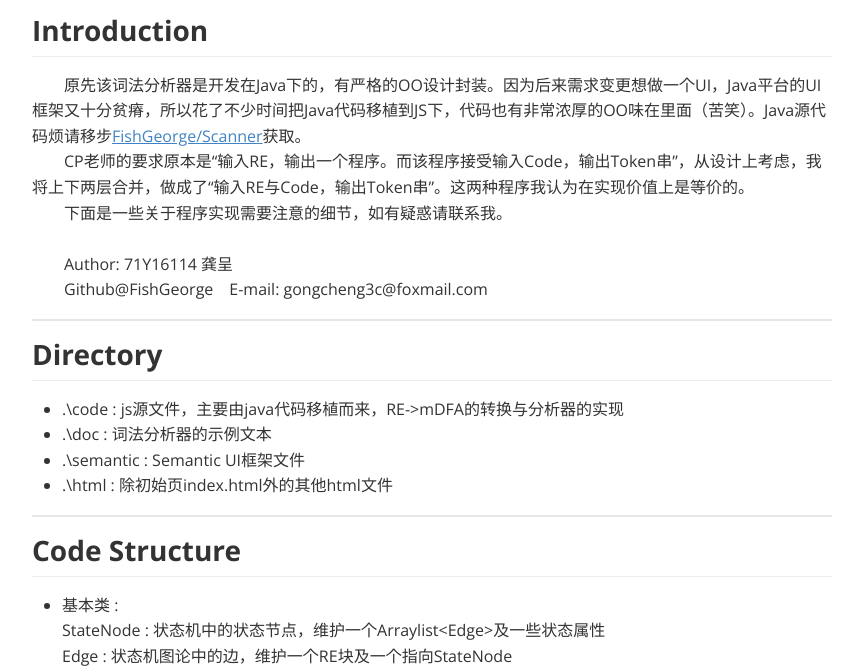
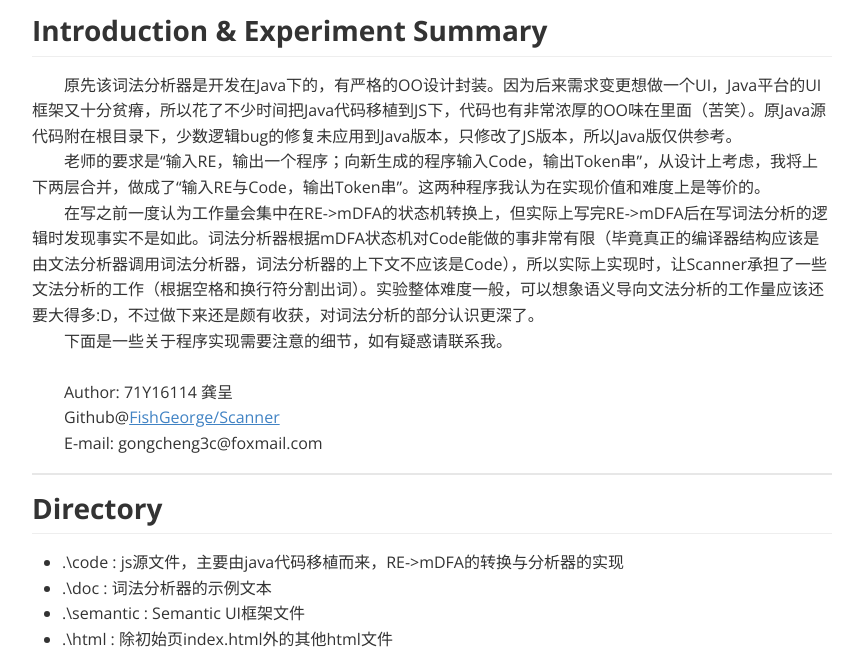
Before and after one commit to FishGeorge/Scanner, a plain HTML site: page ScannerApp/html/readme.html in a window 1280 px wide. Shown: the part 94-760 px from the top of the page, without its empty margins (208-1071 px from the left). Drawn offline with nearby package versions, Linux system fonts and the light colour scheme; a web font is replaced by a local one.

Commit message:
upd: 实验报告添补细节

```diff
--- a/ScannerApp/html/readme.html
+++ b/ScannerApp/html/readme.html
@@ -1163,14 +1163,16 @@
 <div id='write' class='is-node'>
     <h1>Compilers Principle Course Design</h1>
 
-    <h2>Introduction</h2>
+    <h2>Introduction & Experiment Summary</h2>
 
-    <p>&emsp;&emsp;原先该词法分析器是开发在Java下的，有严格的OO设计封装。因为后来需求变更想做一个UI，Java平台的UI框架又十分贫瘠，所以花了不少时间把Java代码移植到JS下，代码也有非常浓厚的OO味在里面（苦笑）。Java源代码烦请移步<a
-            href="https://github.com/FishGeorge/Scanner">FishGeorge/Scanner</a>获取。<br/>
-        &emsp;&emsp;CP老师的要求原本是“输入RE，输出一个程序。而该程序接受输入Code，输出Token串”，从设计上考虑，我将上下两层合并，做成了“输入RE与Code，输出Token串”。这两种程序我认为在实现价值上是等价的。<br/>
-        &emsp;&emsp;下面是一些关于程序实现需要注意的细节，如有疑惑请联系我。<br/>
-        <br/>&emsp;&emsp;Author: 71Y16114 龚呈<br/>
-        &emsp;&emsp;Github@FishGeorge&emsp;E-mail: gongcheng3c@foxmail.com</p>
+    <p>&emsp;&emsp;原先该词法分析器是开发在Java下的，有严格的OO设计封装。因为后来需求变更想做一个UI，Java平台的UI框架又十分贫瘠，所以花了不少时间把Java代码移植到JS下，代码也有非常浓厚的OO味在里面（苦笑）。原Java源代码附在根目录下，少数逻辑bug的修复未应用到Java版本，只修改了JS版本，所以Java版仅供参考。<br>
+        &emsp;&emsp;老师的要求是“输入RE，输出一个程序；向新生成的程序输入Code，输出Token串”，从设计上考虑，我将上下两层合并，做成了“输入RE与Code，输出Token串”。这两种程序我认为在实现价值和难度上是等价的。<br>
+&emsp;&emsp;在写之前一度认为工作量会集中在RE->mDFA的状态机转换上，但实际上写完RE->mDFA后在写词法分析的逻辑时发现事实不是如此。词法分析器根据mDFA状态机对Code能做的事非常有限（毕竟真正的编译器结构应该是由文法分析器调用词法分析器，词法分析器的上下文不应该是Code），所以实际上实现时，让Scanner承担了一些文法分析的工作（根据空格和换行符分割出词）。实验整体难度一般，可以想象语义导向文法分析的工作量应该还要大得多:D，不过做下来还是颇有收获，对词法分析的部分认识更深了。<br>
+&emsp;&emsp;下面是一些关于程序实现需要注意的细节，如有疑惑请联系我。<br>
+        <br>&emsp;&emsp;Author: 71Y16114 龚呈<br>
+        &emsp;&emsp;Github@<a href="https://github.com/FishGeorge/Scanner">FishGeorge/Scanner</a><br>
+        &emsp;&emsp;E-mail: gongcheng3c@foxmail.com
+    </p>
 
     <hr/>
 
```
Also changed, not shown: ScannerApp/README.md.
